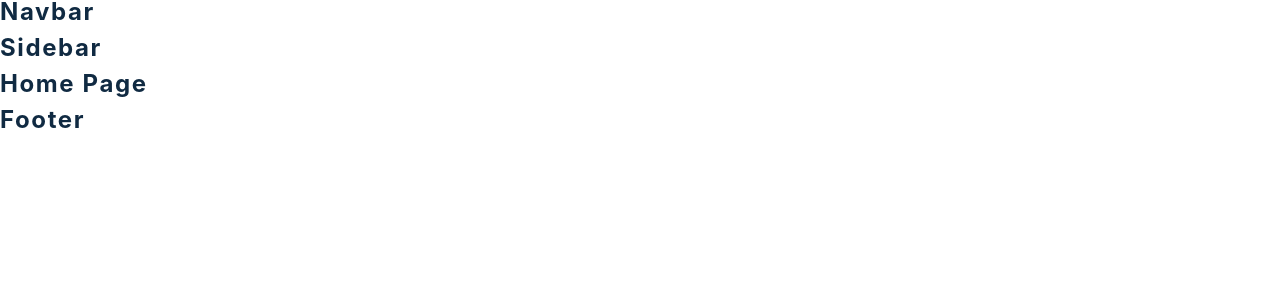
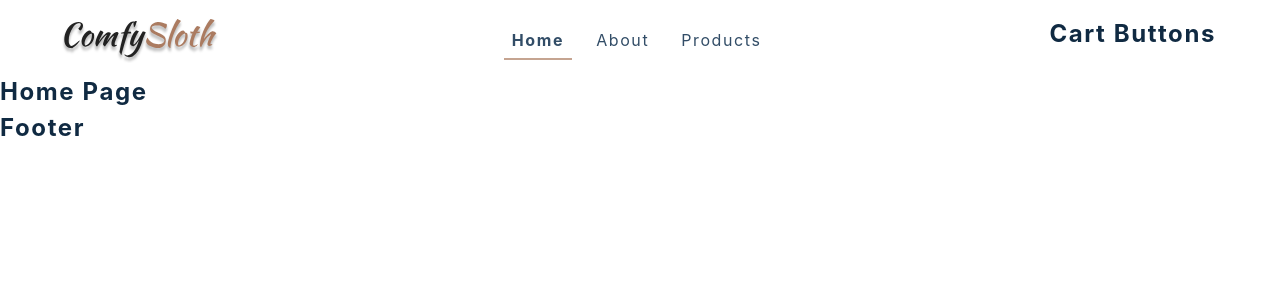
Before and after one commit to graphoeil/redux-comfy-sloth, a React (Create React App) app: page / in a window 1280 px wide. Shown: the top 300 px of the page. Built offline with nearby package versions, Linux system fonts and the light colour scheme.

Commit message:
setting navbar component

```diff
--- a/src/components/Navbar.js
+++ b/src/components/Navbar.js
@@ -3,13 +3,43 @@
 import styled from 'styled-components';
 import logo from '../assets/logo.svg';
 import { FaBars } from 'react-icons/fa';
-import { Link } from 'react-router-dom';
+import { Link, NavLink } from 'react-router-dom';
 import { links } from '../utils/constants';
 import CartButtons from './CartButtons';
 
 // Component
 const Nav = () => {
-	return <h4>navbar</h4>
+	return(
+		<NavContainer>
+			<div className="nav-center">
+				<div className="nav-header">
+					<Link to="/">
+						<img src={ logo } alt="Comfy Sloth" />
+					</Link>
+					<button type="button" className="nav-toggle">
+						<FaBars/>
+					</button>
+				</div>
+				<ul className="nav-links">
+					{
+						links.map((link) => {
+							const { id, text, url } = link;
+							return(
+								<li key={ id }>
+									<NavLink key={ id } to={ url } className={ ({ isActive }) => {
+										return isActive ? 'active' : '';
+									} } end>
+										{ text }
+									</NavLink>
+								</li>
+							);
+						})
+					}
+				</ul>
+				<CartButtons/>
+			</div>
+		</NavContainer>
+	);
 };
 
 // Styled
@@ -69,7 +99,11 @@
 				letter-spacing: var(--spacing);
 				padding: 0.5rem;
 				&:hover {
-				border-bottom: 2px solid var(--clr-primary-7);
+					border-bottom: 2px solid var(--clr-primary-7);
+				}
+				&.active{
+					font-weight: bold;
+					border-bottom: 2px solid var(--clr-primary-7);
 				}
 			}
 		}
--- a/src/components/Sidebar.js
+++ b/src/components/Sidebar.js
@@ -9,7 +9,11 @@
 
 // Component
 const Sidebar = () => {
-	return <h4>sidebar</h4>
+	return(
+		<SidebarContainer>
+
+		</SidebarContainer>
+	);
 };
 
 // Styled
```
Also changed, not shown: src/utils/constants.js (+21 -24 lines).
